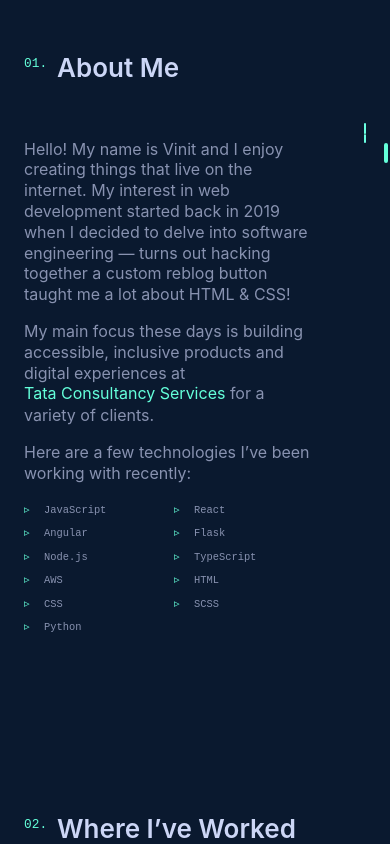
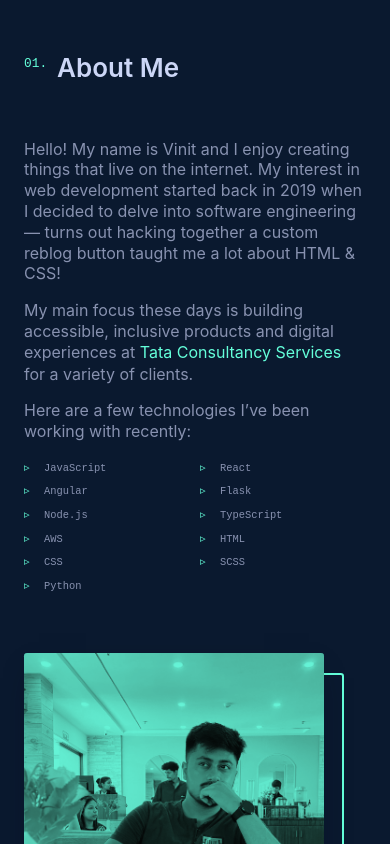
Before and after one commit to vinitpulstya/portfolio, an Angular app: page / in a window 390 px wide. Shown: the part 880-1724 px from the top of the page. Built offline with nearby package versions, Linux system fonts and the light colour scheme.

Commit message:
made "about" section responsive

```diff
--- a/src/app/components/widgets/about/about.component.scss
+++ b/src/app/components/widgets/about/about.component.scss
@@ -1,3 +1,5 @@
+@import "/src/assets/static/mixins";
+
 .about {
     &__wrapper {
         max-width: 900px;
--- a/src/styles.scss
+++ b/src/styles.scss
@@ -255,6 +255,11 @@ h6 {
   display: grid;
   grid-template-columns: 3fr 2fr;
   gap: 50px;
+
+  @include respond(phone) {
+    display: flex;
+    flex-direction: column;
+  }
 }
 
 img {
```
